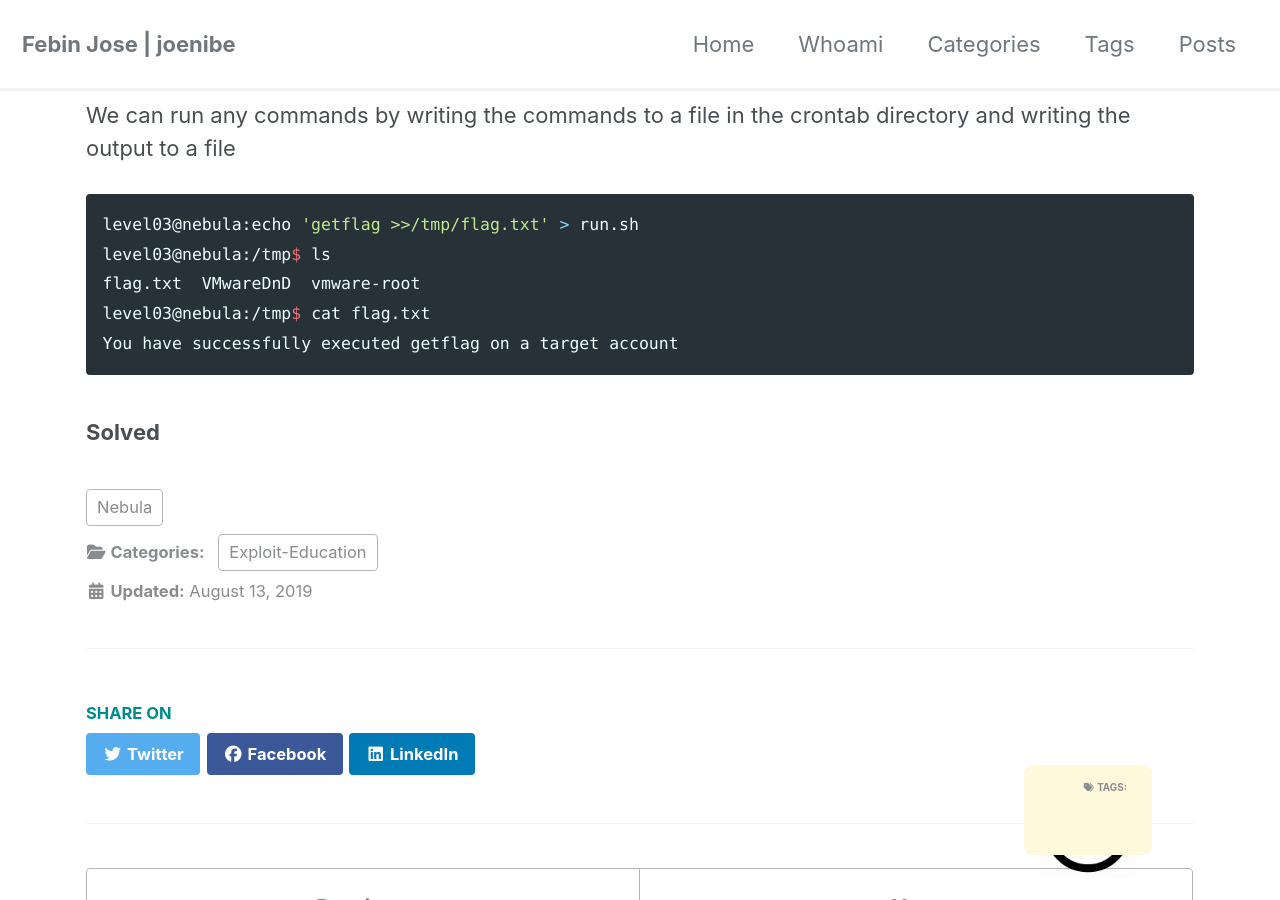
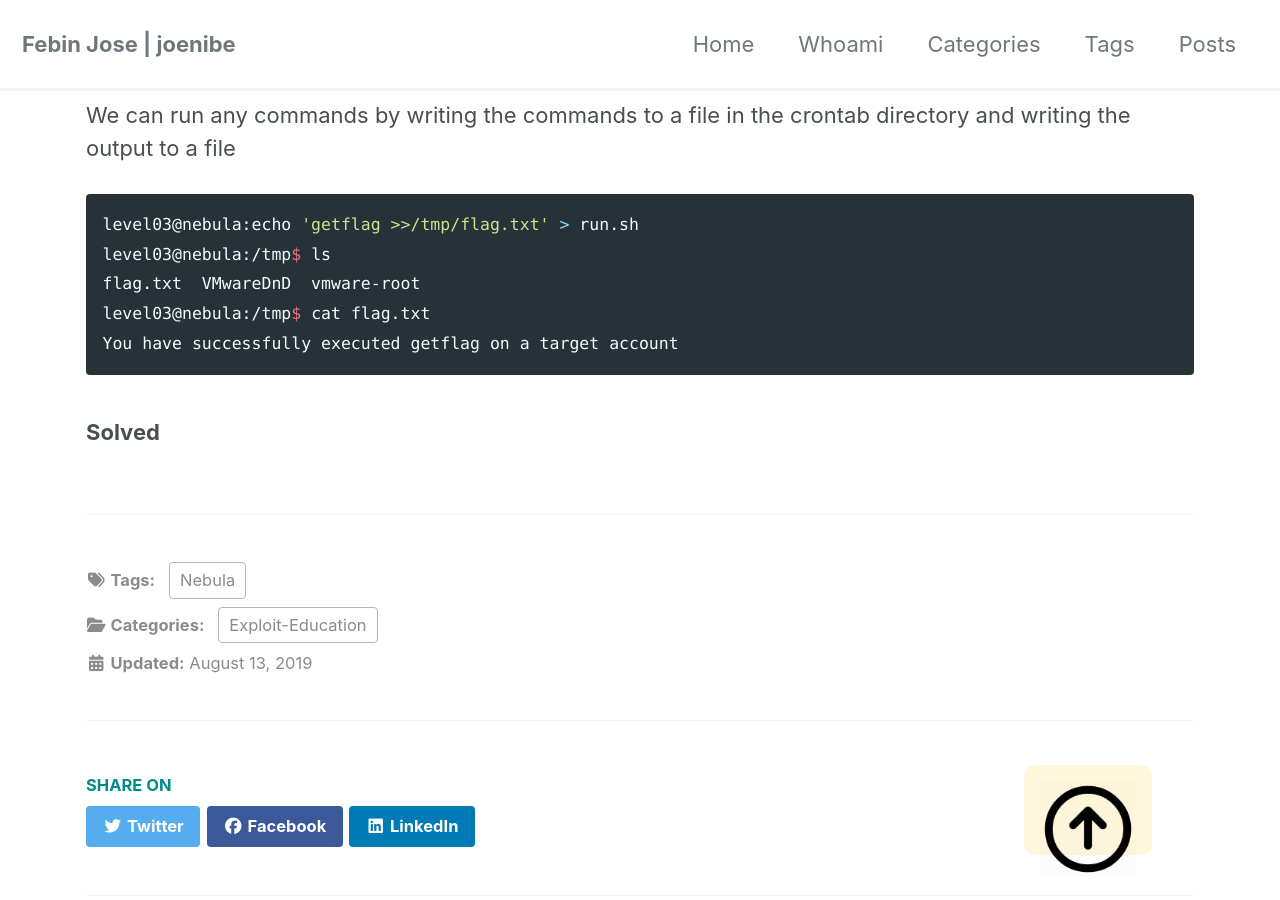
Before and after one commit to JoeNibe/JoeNibe.github.io, a Jekyll site: the page built from _posts/nebula/2019-08-13-level03.md, in a window 1280 px wide and 900 px high, scrolled down 505 px. Built offline with Jekyll 4.4.1, drawn with Linux system fonts in a browser that asks for light colours; cached includes are drawn as plain includes; nearby versions of some CDN libraries.

Commit message:
Update single_c.html

```diff
--- a/_layouts/single_c.html
+++ b/_layouts/single_c.html
@@ -44,8 +44,8 @@
         {% endif %}
         {{ content }}
         {% if page.link %}<div><a href="{{ page.link }}" class="btn btn--primary">{{ site.data.ui-text[site.locale].ext_link_label | default: "Direct Link" }}</a></div>{% endif %}
-          <!--<h2><a href="#top" class="back-to-top">{{ site.data.ui-text[site.locale].back_to_top | default: 'Top' }} &uarr;</a></h2>-->
-          <a href="#top" style="width: 10%; height: 10%" class="back-to-top"><img src="{{ site.url }}{{ site.baseurl }}/assets/images/top.png"</a>
+          <!--<h2><a href="#top" class="back-to-top">{{ site.data.ui-text[site.locale].back_to_top | default: 'Top' }} &uarr;</a></h2> -->
+          <h2><a href="#top" style="width: 10%; height: 10%" class="back-to-top"><img src="{{ site.url }}{{ site.baseurl }}/assets/images/top.png"</a></a></h2>
       </section>
 
       <footer class="page__meta">
```
